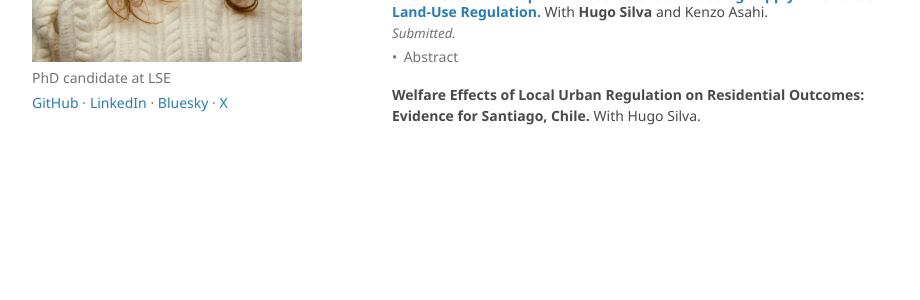
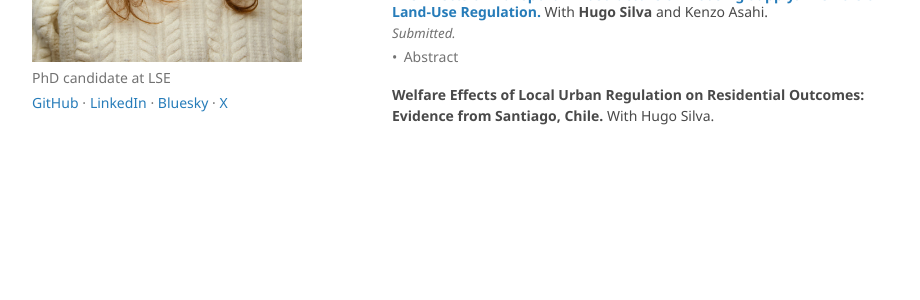
Before and after one commit to aaherrerab/aaherrerab.github.io, a Jekyll site: the page built from index.md, in a window 1280 px wide. Shown: the part 483-783 px from the top of the page, without its empty margins (178-1098 px from the left). Built offline with Jekyll 4.4.1, drawn with Linux system fonts in a browser that asks for light colours; our own code applies the rules of GitHub Pages for plain Markdown files.

Commit message:
Fix typo in title regarding Santiago, Chile

```diff
--- a/index.md
+++ b/index.md
@@ -33,4 +33,4 @@ I’m Andrea Herrera, a PhD candidate in Economic Geography at the London School
 </p>
 </details>
 
-#### Welfare Effects of Local Urban Regulation on Residential Outcomes: Evidence for Santiago, Chile.<span style="color:inherit !important; font-weight:400; text-decoration:none;"> With Hugo Silva.</span>
+#### Welfare Effects of Local Urban Regulation on Residential Outcomes: Evidence from Santiago, Chile.<span style="color:inherit !important; font-weight:400; text-decoration:none;"> With Hugo Silva.</span>
```
